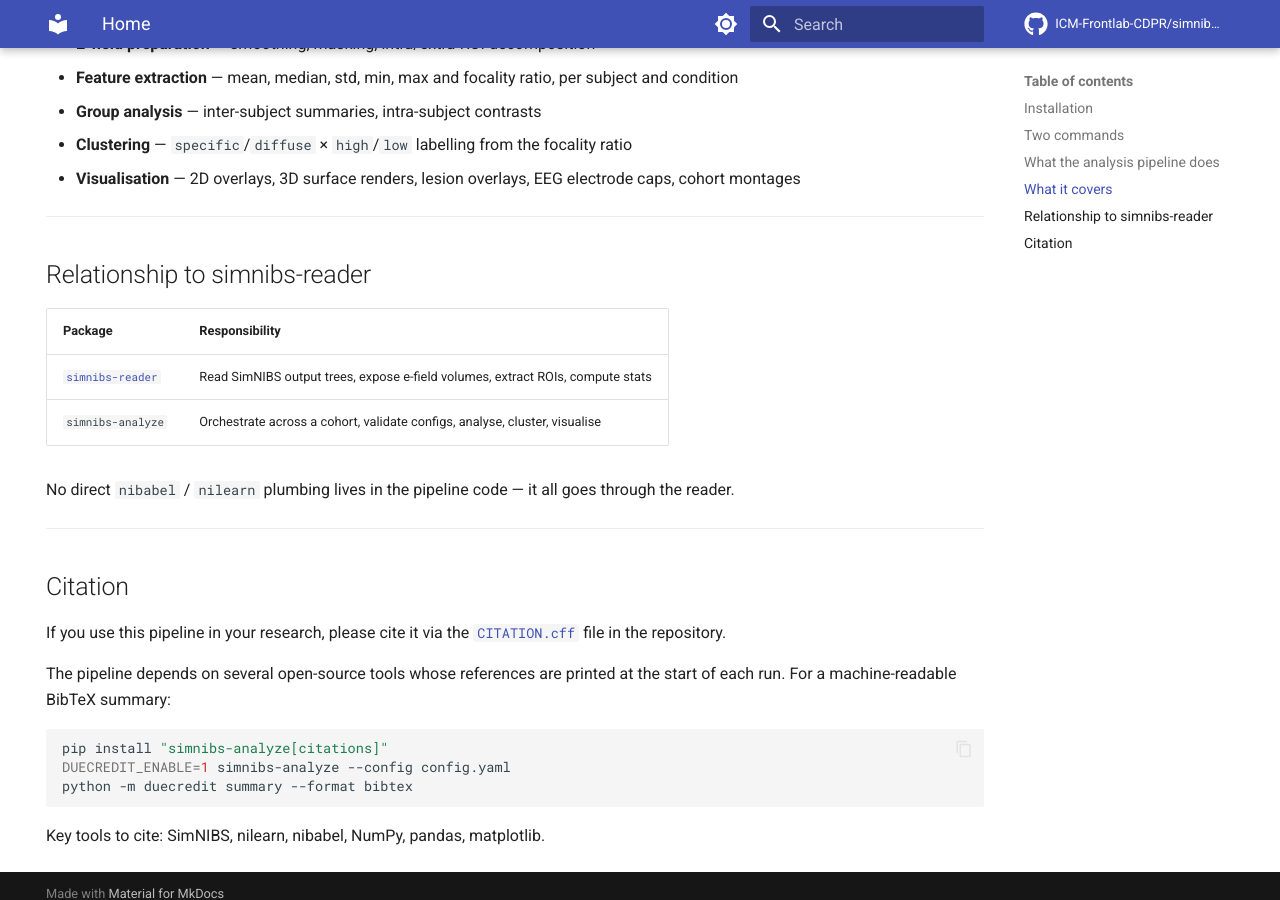
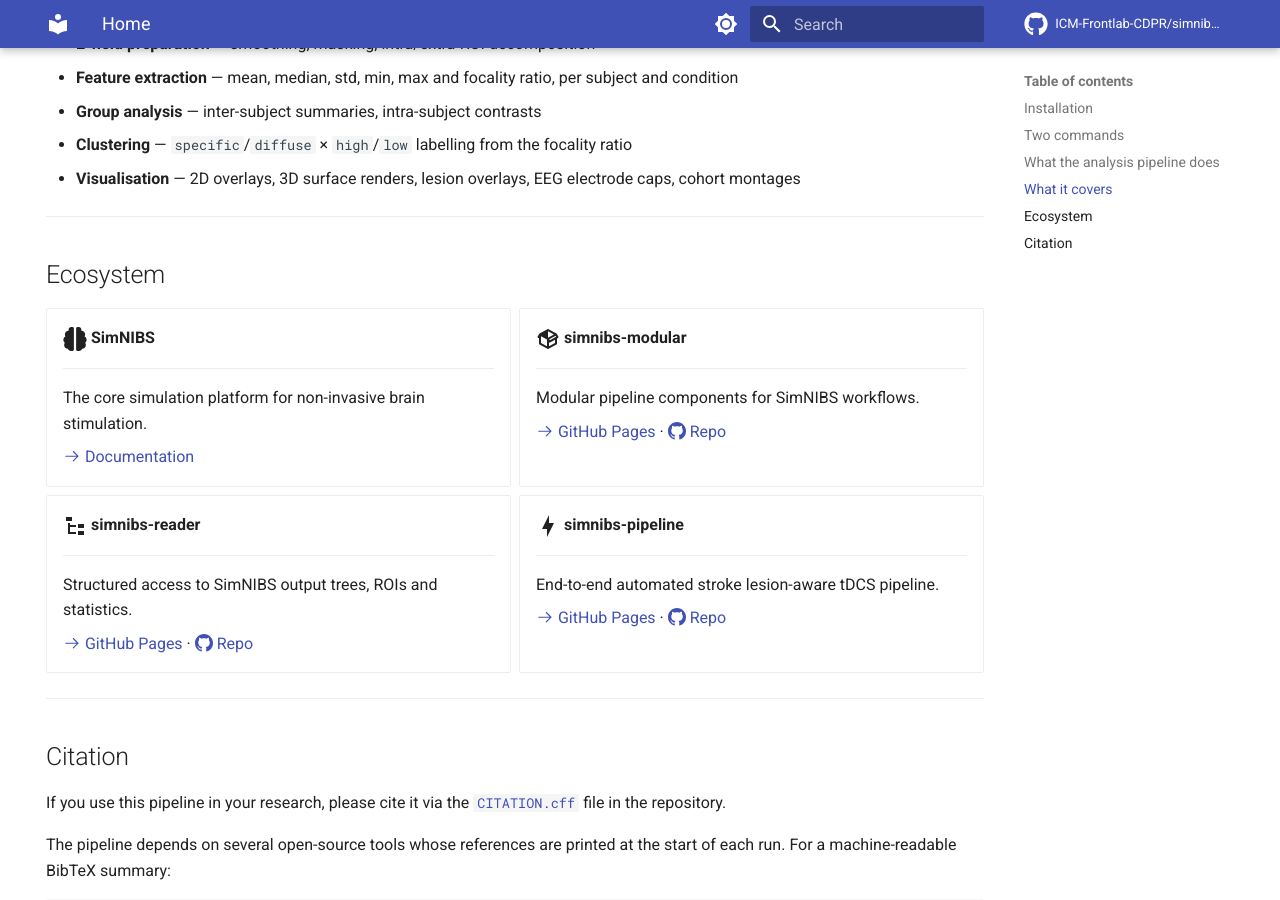
Before and after one commit to ICM-Frontlab-CDPR/simnibs-analyze, an MkDocs documentation site: the page built from docs/index.md, in a window 1280 px wide and 900 px high, scrolled down 1387 px. Built offline with MkDocs 1.6.1 and Material for MkDocs 9.7.7, drawn with Linux system fonts in a browser that asks for light colours; comment, search, counter and statistics services are not loaded.

Commit message:
docs: replace the reader-relationship table with the Ecosystem grid
Same grid as the other repos, so the four packages cross-link consistently.

```diff
--- a/docs/index.md
+++ b/docs/index.md
@@ -67,15 +67,46 @@ summary CSVs to `results_dir`.
 
 ---
 
-## Relationship to simnibs-reader
+## Ecosystem
 
-| Package | Responsibility |
-|---|---|
-| [`simnibs-reader`](https://github.com/ICM-Frontlab-CDPR/simnibs-reader) | Read SimNIBS output trees, expose e-field volumes, extract ROIs, compute stats |
-| `simnibs-analyze` | Orchestrate across a cohort, validate configs, analyse, cluster, visualise |
+<div class="grid cards" markdown>
 
-No direct `nibabel` / `nilearn` plumbing lives in the pipeline code — it all goes
-through the reader.
+-   :fontawesome-solid-brain:{ .lg .middle } **SimNIBS**
+
+    ---
+
+    The core simulation platform for non-invasive brain stimulation.
+
+    [:octicons-arrow-right-24: Documentation ](https://simnibs.github.io/simnibs/build/html/index.html)
+
+-   :material-package-variant:{ .lg .middle } **simnibs-modular**
+
+    ---
+
+    Modular pipeline components for SimNIBS workflows.
+
+    [:octicons-arrow-right-24: GitHub Pages](https://ICM-Frontlab-CDPR.github.io/simnibs-modular/)
+    · [:octicons-mark-github-16: Repo](https://github.com/ICM-Frontlab-CDPR/simnibs-modular)
+
+-   :material-file-tree:{ .lg .middle } **simnibs-reader**
+
+    ---
+
+    Structured access to SimNIBS output trees, ROIs and statistics.
+
+    [:octicons-arrow-right-24: GitHub Pages](https://ICM-Frontlab-CDPR.github.io/simnibs-reader/)
+    · [:octicons-mark-github-16: Repo](https://github.com/ICM-Frontlab-CDPR/simnibs-reader)
+
+-   :material-lightning-bolt:{ .lg .middle } **simnibs-pipeline**
+
+    ---
+
+    End-to-end automated stroke lesion-aware tDCS pipeline.
+
+    [:octicons-arrow-right-24: GitHub Pages](https://ICM-Frontlab-CDPR.github.io/simnibs-pipeline/)
+    · [:octicons-mark-github-16: Repo](https://github.com/ICM-Frontlab-CDPR/simnibs-pipeline)
+
+</div>
 
 ---
 
```
